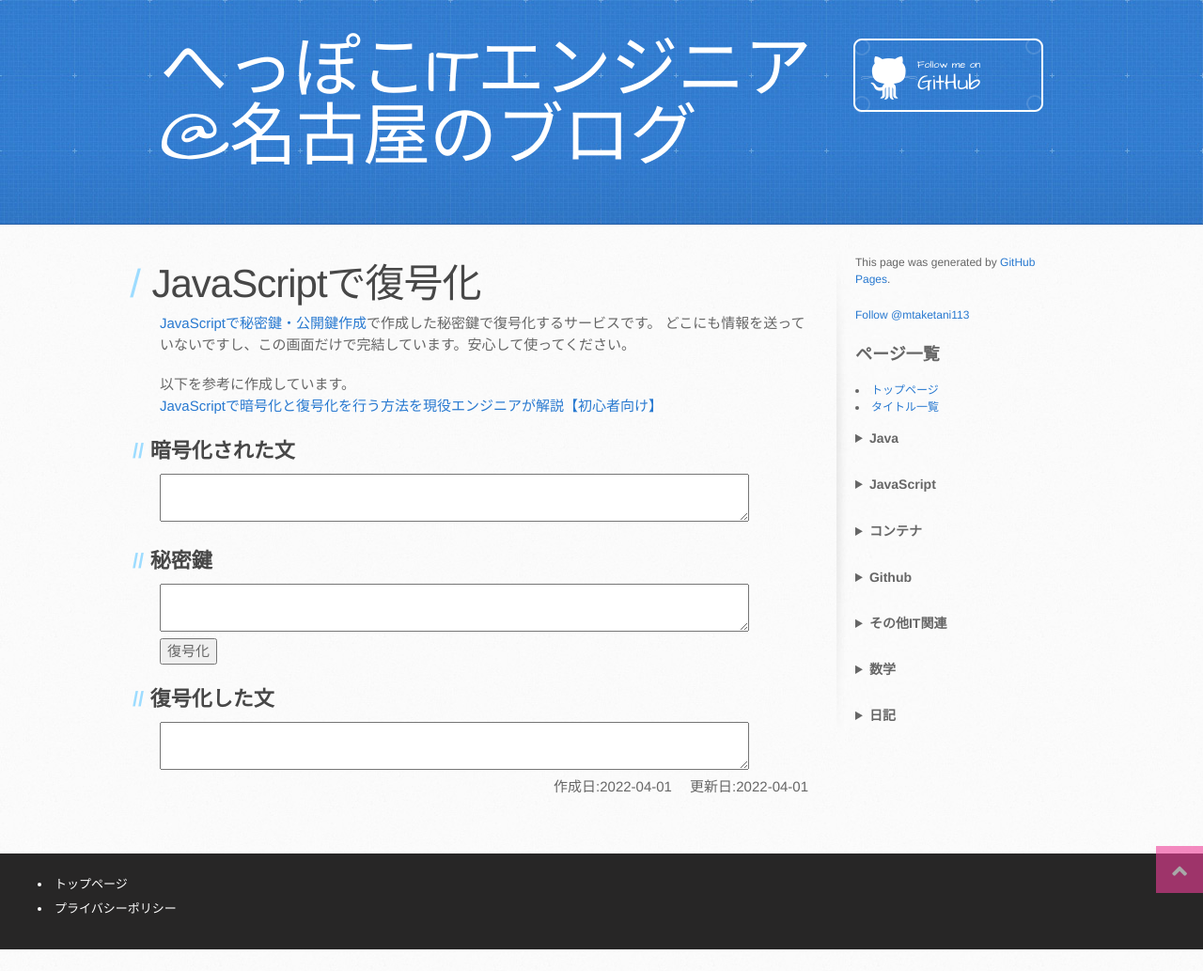
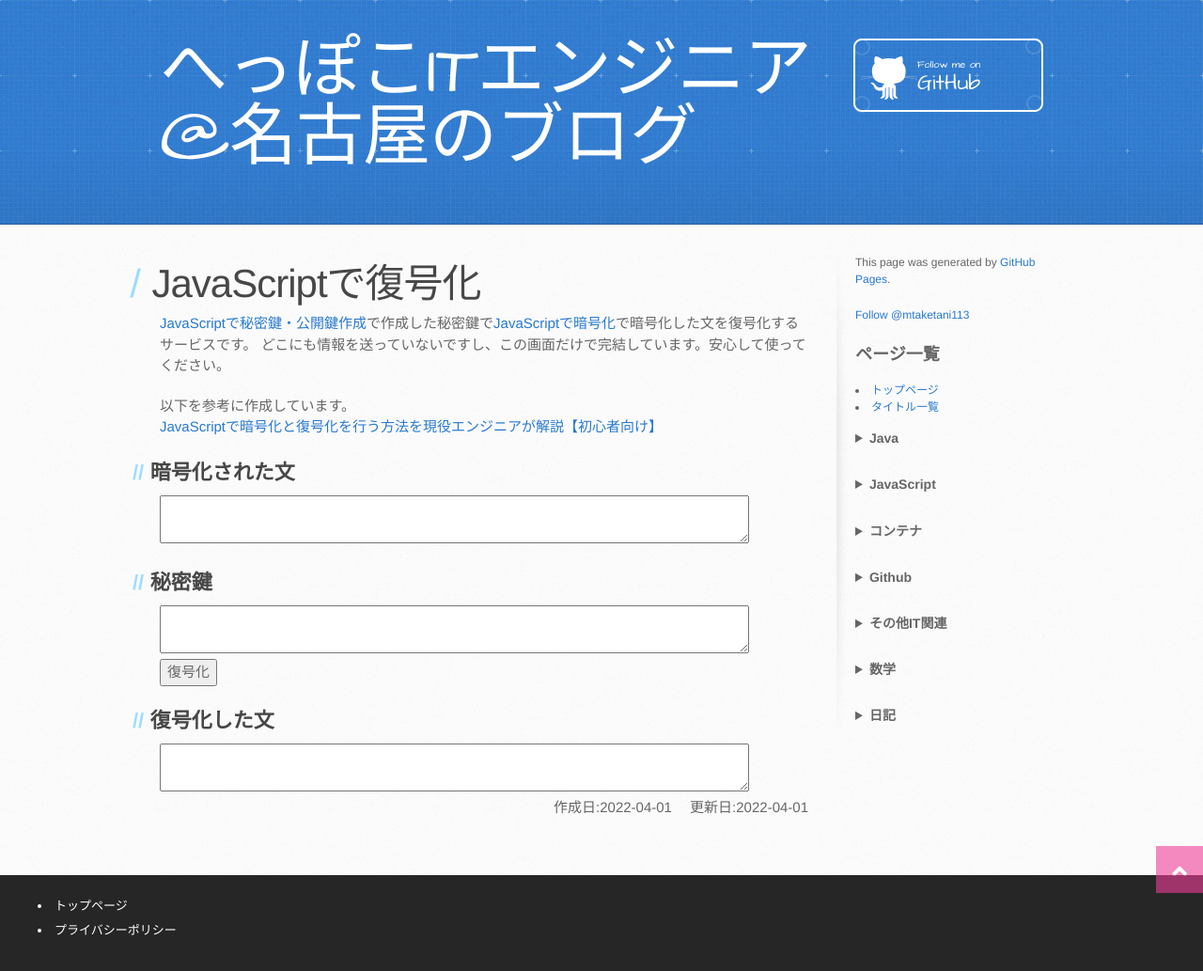
Before and after one commit to mtaketani113/mtaketani113.github.io, a Jekyll site: the page built from it/javascript/javascriptRSAdencrypt.md, in a window 1280 px wide. Shown: the whole page at 94% size. Built offline with Jekyll 4.4.1, drawn with Linux system fonts in a browser that asks for light colours; nearby versions of some CDN libraries; comment, search, counter and statistics services are not loaded; the repository's description, which GitHub fills in, is left out; before the commit the page ends 1010 px from its top, so only the background shows below that.

Commit message:
文章修正

```diff
--- a/it/javascript/javascriptRSAdencrypt.md
+++ b/it/javascript/javascriptRSAdencrypt.md
@@ -25,7 +25,7 @@ last_modifeid_at: 2022-04-01
 
 </script>
 
-[JavaScriptで秘密鍵・公開鍵作成](/it/javascript/javascriptRSA.html)で作成した秘密鍵で復号化するサービスです。
+[JavaScriptで秘密鍵・公開鍵作成](/it/javascript/javascriptRSA.html)で作成した秘密鍵で[JavaScriptで暗号化](/it/javascript/javascriptRSAencrypt.html)で暗号化した文を復号化するサービスです。
 どこにも情報を送っていないですし、この画面だけで完結しています。安心して使ってください。
 
 以下を参考に作成しています。
```
